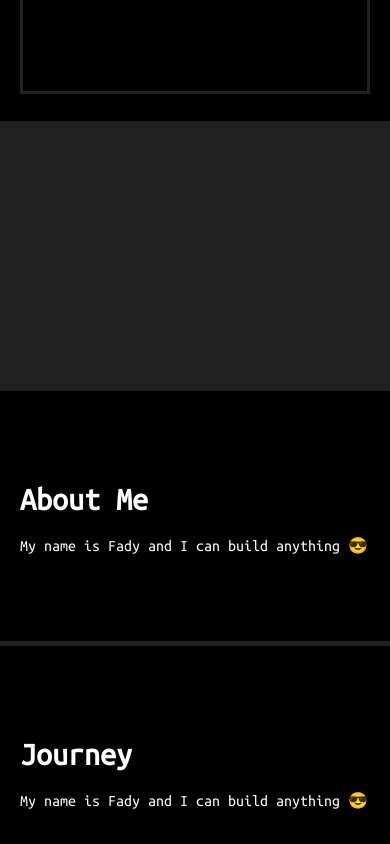
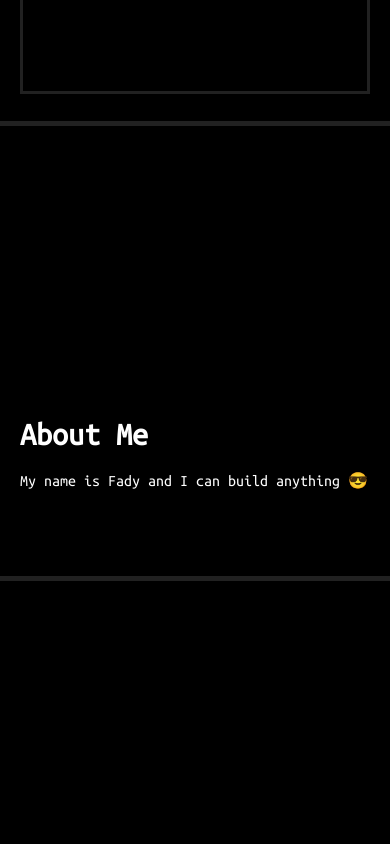
Before and after one commit to FadyGrAb/fadyinthecloud.click, a React (Create React App) app in the folder frontend/: page / in a window 390 px wide. Shown: the part 840-1684 px from the top of the page. Built offline with nearby package versions, Linux system fonts and the light colour scheme.

Commit message:
renaming section

```diff
--- a/frontend/src/App.css
+++ b/frontend/src/App.css
@@ -1,39 +1,4 @@
-
-.App {
-  text-align: center;
+.container {
+  display: inline;
+  position: relative;
 }
-
-.App-logo {
-  height: 40vmin;
-  pointer-events: none;
-}
-
-@media (prefers-reduced-motion: no-preference) {
-  .App-logo {
-    animation: App-logo-spin infinite 20s linear;
-  }
-}
-
-.App-header {
-  background-color: #282c34;
-  min-height: 100vh;
-  display: flex;
-  flex-direction: column;
-  align-items: center;
-  justify-content: center;
-  font-size: calc(10px + 2vmin);
-  color: white;
-}
-
-.App-link {
-  color: #61dafb;
-}
-
-@keyframes App-logo-spin {
-  from {
-    transform: rotate(0deg);
-  }
-  to {
-    transform: rotate(360deg);
-  }
-}
--- a/frontend/src/App.js
+++ b/frontend/src/App.js
@@ -1,6 +1,6 @@
 import "./App.css";
 import Nav from "./components/Nav";
-import Sections from "./components/Section";
+import Sections from "./components/Sections";
 import "./styles/Variables.css";
 import AboutMe from "./content/AboutMe";
 import Journey from "./content/Journey";
@@ -32,7 +32,7 @@
   ];
 
   return (
-    <div>
+    <div className="container">
       <Nav sections={sectionNames}></Nav>
       <Sections sections={sectionNames}></Sections>
     </div>
--- a/frontend/src/components/Section.js
+++ b/frontend/src/components/Sections.js
@@ -1,4 +1,4 @@
-import "../styles/Section.css";
+import "../styles/Sections.css";
 
 const Sections = (props) => {
   const sections = props.sections.map((section, key) => {
--- a/frontend/src/styles/Section.css
+++ b/frontend/src/styles/Sections.css
@@ -1,11 +1,7 @@
 
 @media screen and (max-width: 500px) {
-    .intro {
+    .section {
         padding-top: var(--nav-responsive-height) !important;
-    }
-
-    .about-me {
-        margin-top: var(--nav-responsive-height) !important;
     }
   }
 
@@ -39,8 +35,9 @@
     padding-bottom: var(--nav-height);
 }
 
+
 .intro .terminal {
-    height: 600px;
+    height: var(--terminal-height);
     width: auto;
 }
 
--- a/frontend/src/styles/Variables.css
+++ b/frontend/src/styles/Variables.css
@@ -1,4 +1,5 @@
 :root {
     --nav-height: 70px;
     --nav-responsive-height: 270px;
+    --terminal-height: 600px;
   }
```
